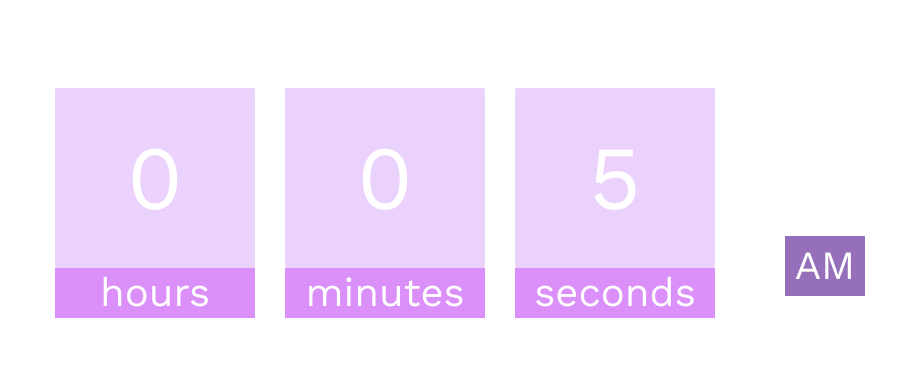
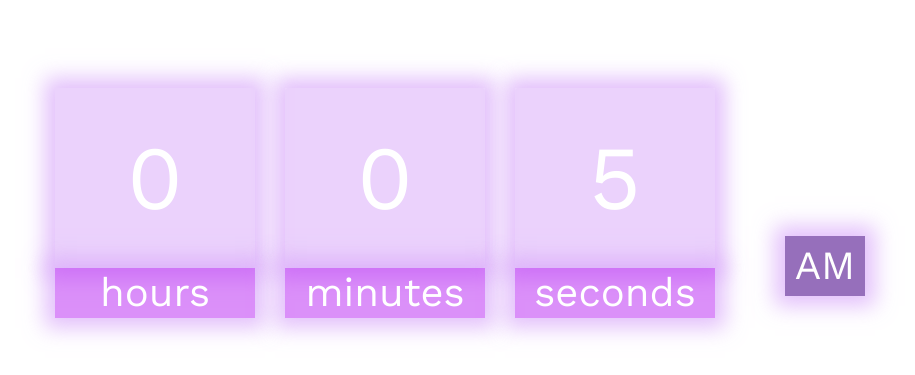
Before and after one commit to mamuka111/digital-clock, a plain HTML site: page index.html in a window 1280 px wide. Shown: the part 217-592 px from the top of the page, without its empty margins (180-1095 px from the left). Drawn offline with nearby package versions, Linux system fonts and the light colour scheme.

Commit message:
last finished version

```diff
--- a/main.js
+++ b/main.js
@@ -10,7 +10,11 @@ let  rightLast = document.querySelector(".rightLast")
  setInterval(()=>{
     rightLast.innerHTML = am.textContent
     wami++;
-
+    if (saati >= 12) {
+        am.textContent = "PM";
+      } else {
+        am.textContent = "AM";
+      }
     if(wami>=60){
         wami = 0;
         wuti ++
@@ -24,11 +28,7 @@ let  rightLast = document.querySelector(".rightLast")
         wuti=0
         wami=0
     }
-    if (saati >= 12) {
-        am.textContent = "PM";
-      } else {
-        am.textContent = "AM";
-      }
+
     p1.innerHTML = saati;
     p2.innerHTML = wuti;
     p3.innerHTML = wami;
--- a/style.css
+++ b/style.css
@@ -27,6 +27,7 @@ section{
     font-family: 'Work Sans', sans-serif;
     font-size: 60px;
     width: 500px;
+
 }
 .rightLast{
     color: #ffff;
@@ -50,8 +51,8 @@ section{
 
 }
 .div1{
-
     background-color:rgb(215,165,249,0.5);
+    box-shadow: 0 0 20px 10px rgba(215, 165, 249, 0.7);
     color: rgb(255,255,255, 1);
     height: 180px;
     width: 200px;
@@ -60,12 +61,13 @@ section{
     justify-content: center;
     align-items: center;
     font-family: 'Work Sans', sans-serif;
-    border-radius: 2px;
+
 }
 .div2{
     height: 50px;
     width: 200px;
     color: rgb(255,255,255, 1);
+    box-shadow: 0 0 20px 10px rgba(215, 165, 249, 0.7);
     background-color: rgb(184,34,243,0.5);
     font-size: 40px;
     display: flex;
@@ -76,6 +78,7 @@ section{
 }
 .div3{
     background-color:rgb(215,165,249,0.5);
+    box-shadow: 0 0 20px 10px rgba(215, 165, 249, 0.7);
     color: rgb(255,255,255, 1);
     height: 180px;
     width: 200px;
@@ -90,6 +93,7 @@ section{
     height: 50px;
     width: 200px;
     color: rgb(255,255,255, 1);
+    box-shadow: 0 0 20px 10px rgba(215, 165, 249, 0.7);
     background-color: rgb(184,34,243,0.5);
     font-size: 40px;
     display: flex;
@@ -98,6 +102,7 @@ section{
     font-family: 'Work Sans', sans-serif;
 }
 .div5{
+    box-shadow: 0 0 20px 10px rgba(215, 165, 249, 0.7);
     background-color:rgb(215,165,249,0.5);
     color: rgb(255,255,255, 1);
     height: 180px;
@@ -113,6 +118,7 @@ section{
     height: 50px;
     width: 200px;
     color: rgb(255,255,255, 1);
+    box-shadow: 0 0 20px 10px rgba(215, 165, 249, 0.7);
     background-color: rgb(184,34,243,0.5);
     font-size: 40px;
     display: flex;
@@ -122,6 +128,7 @@ section{
 }
 .rightLast{
  background-color: rgb(106,50,159, 0.7);
+ box-shadow: 0 0 20px 10px rgba(215, 165, 249, 0.7);
  font-family: 'Work Sans', sans-serif;
 width: 80px;
 height: 60px;
```
